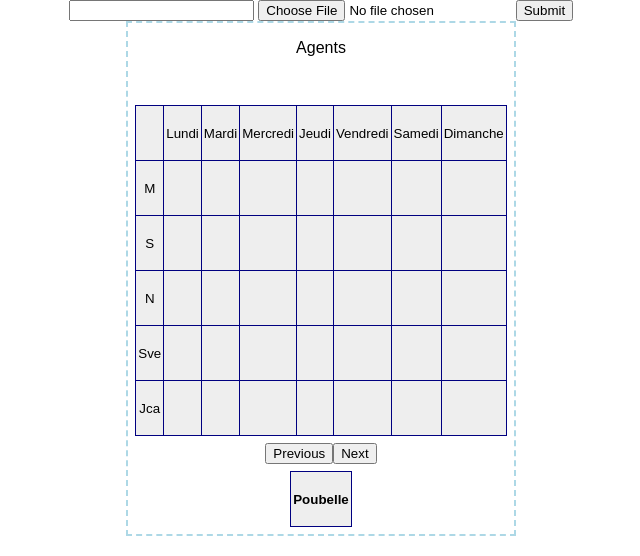
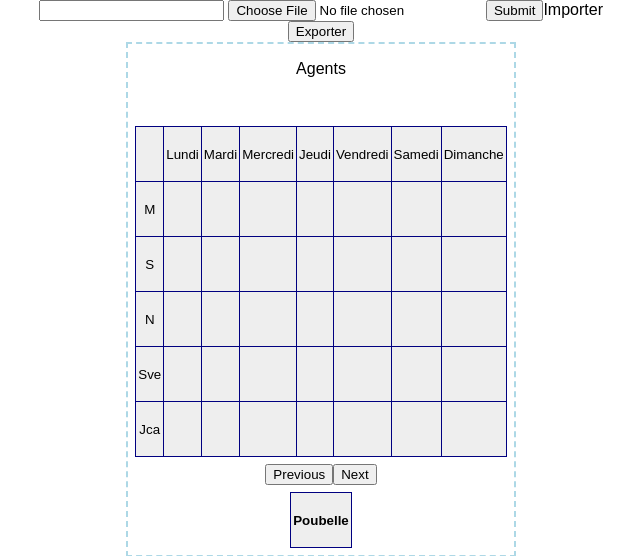
Before and after one commit to kevin-lth/planificathon, a Django app: page / in a window 1280 px wide. Shown: the top 556 px of the page, without its empty margins (319-959 px from the left). Run offline with Django 3.2, Linux system fonts and the light colour scheme.

Commit message:
Add export button

```diff
--- a/prototype/front/templates/index.html
+++ b/prototype/front/templates/index.html
@@ -15,8 +15,9 @@
 		    <form id="upload_form" method="POST" action="/converter/xlsx_to_json">
 		        <input type="text" name="sheet" />
 		        <input type="file" name="file" />
-		        <input type="submit" />
+		        <input type="submit">Importer</input>
 		    </form>
+		    <button id="export_button">Exporter</button>
 			<!-- tables inside this DIV could contain drag-able content  -->
 			<div id="redips-drag">
 				<p>Agents</p>
```
